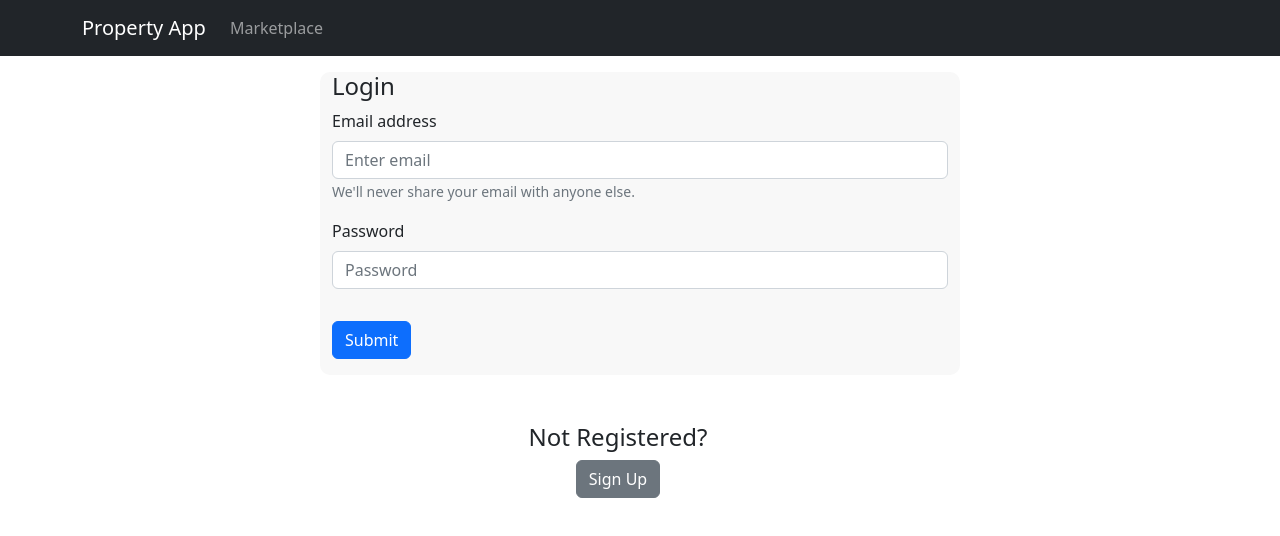
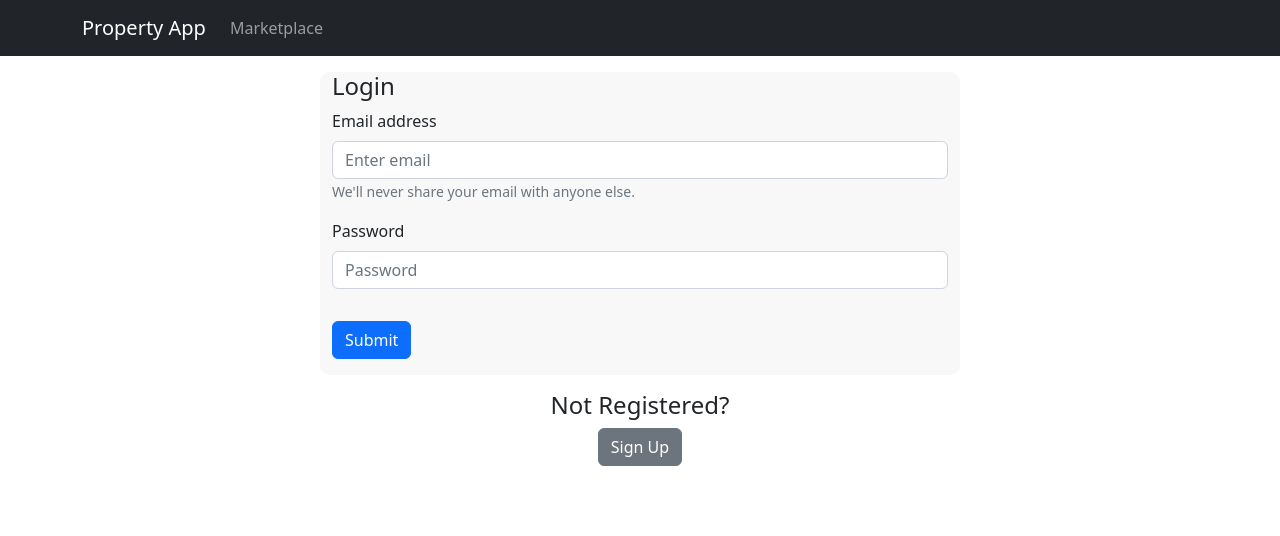
Before and after one commit to halevans/Property-App, a React (Create React App) app in the folder client/: page / in a window 1280 px wide. Shown: the top 536 px of the page. Built offline with nearby package versions, Linux system fonts and the light colour scheme.

Commit message:
Fixed centering of register button

```diff
--- a/client/src/pages/LoginPage.js
+++ b/client/src/pages/LoginPage.js
@@ -31,9 +31,11 @@ function LoginPage() {
       <Container style={{ width: '50%', margin: '1em auto', backgroundColor: '#f8f8f8', borderRadius: '10px' }}>
         <LoginForm />
       </Container>
-      <Container className="text-center m-5">
-        <h4>Not Registered?</h4>
-        <Button variant="secondary" onClick={toggleRegisterModalOpen}>Sign Up</Button>
+      <Container style={{ width: '50%', margin: '1em auto', display: 'flex', justifyContent: 'center', alignItems: 'center' }}>
+        <div style={{ display: 'flex', flexDirection: 'column', alignItems: 'center' }}>
+          <h4>Not Registered?</h4>
+          <Button variant="secondary" onClick={toggleRegisterModalOpen}>Sign Up</Button>
+        </div>
       </Container>
 
       <RegisterFormModal
```
